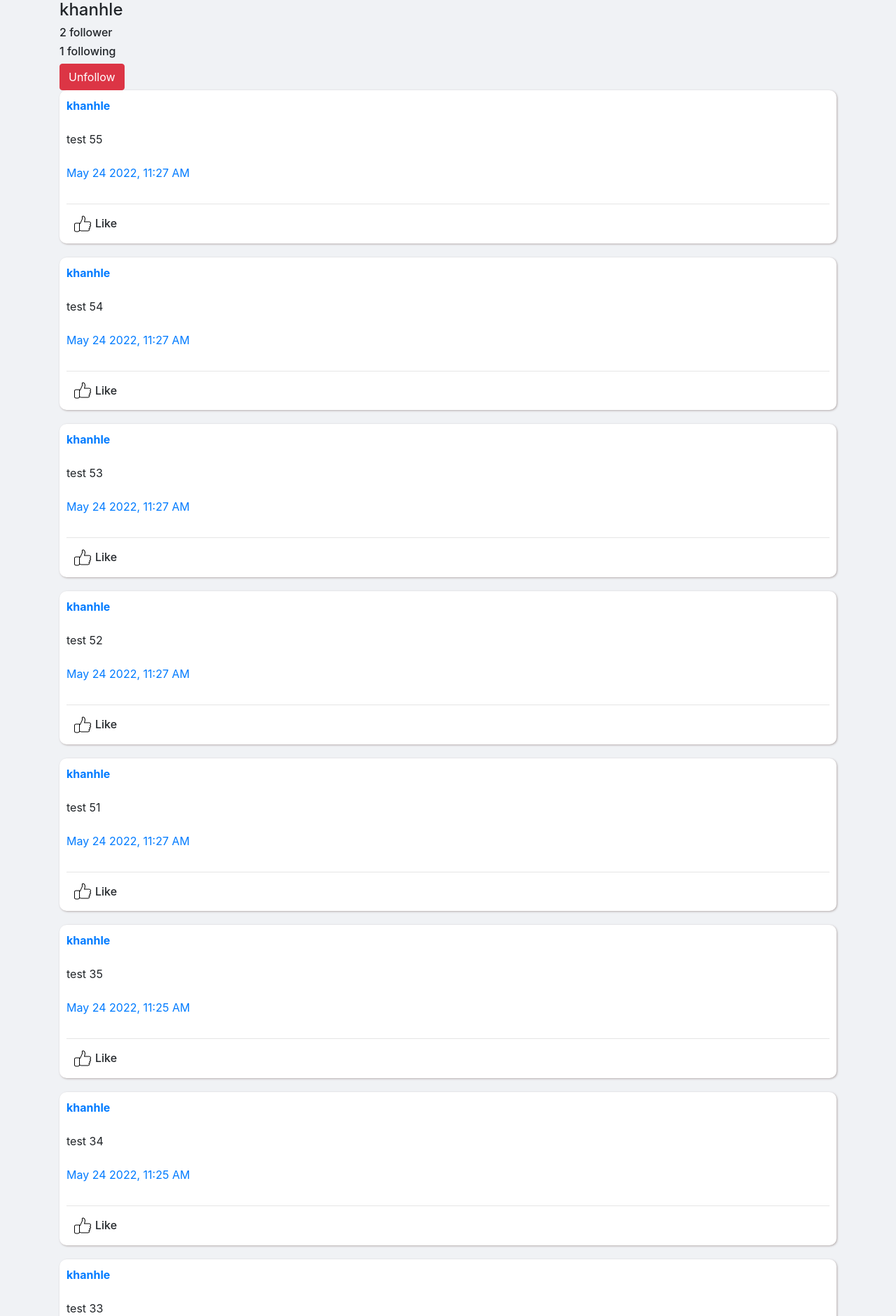
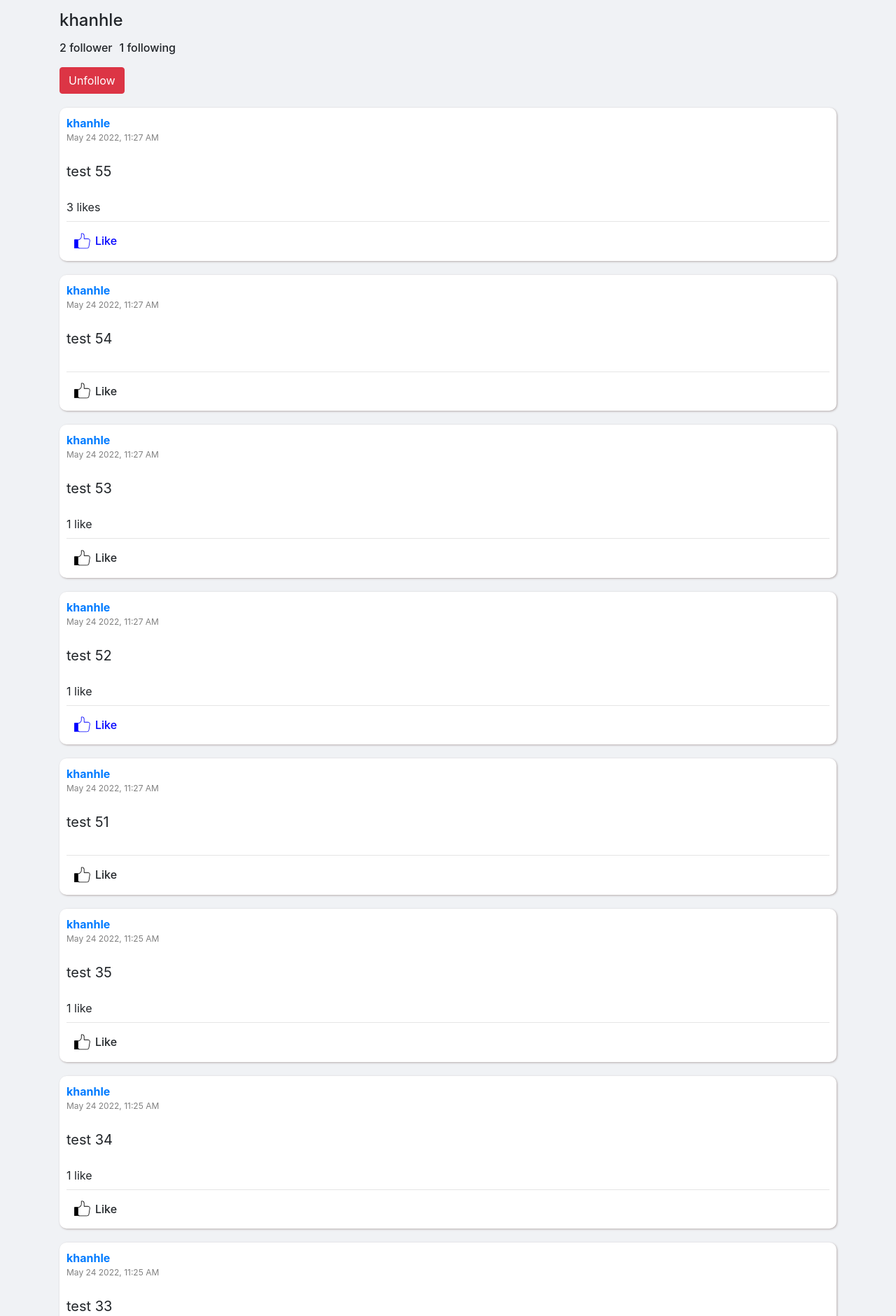
Before and after one commit to ibretsam/CS50-Project-4, a Django app: page /profile/1 in a window 1280 px wide. Shown: the part 56-1937 px from the top of the page at 70% size. Run offline with Django 3.2, Linux system fonts and the light colour scheme; a user stored in the database is signed in; data comes from the database, SQL or seed files in the repository; both versions use the stored data as it was after the commit; some libraries are stand-ins or nearby versions.

Commit message:
Finished like feature, project complete

```diff
--- a/network/static/network/network.js
+++ b/network/static/network/network.js
@@ -44,22 +44,16 @@ function newpost(postContent, profile) {
 }
 
 const likesvg = `<svg width="24px" height="24px" viewBox="0 0 512 512">
-<path d="M512,304.021c0-12.821-5.099-24.768-13.867-33.6c9.963-10.901,15.019-25.536,13.632-40.725
-c-2.475-27.115-26.923-48.363-55.616-48.363H324.395c6.485-19.819,16.939-56.149,16.939-85.333c0-46.272-39.317-85.333-64-85.333
-c-22.165,0-38.016,12.459-38.677,12.992c-2.539,2.048-3.989,5.099-3.989,8.341v72.32l-61.44,133.141l-2.56,1.28v-4.075
-c0-5.888-4.779-10.667-10.667-10.667H53.333C23.936,224,0,247.936,0,277.333V448c0,29.397,23.936,53.333,53.333,53.333h64
-c23.083,0,42.773-14.72,50.219-35.243c17.749,9.131,41.643,13.931,56.469,13.931H419.84c23.232,0,43.541-15.68,48.32-37.269
-c2.453-11.115,1.024-22.315-3.84-32.043c15.744-7.936,26.347-24.171,26.347-42.688c0-7.552-1.728-14.784-5.013-21.333
-C501.397,338.752,512,322.517,512,304.021z M149.333,448c0,17.643-14.379,32-32,32h-64c-17.664,0-32-14.357-32-32V277.333
-c0-17.643,14.357-32,32-32v0.107h95.957v10.667c0,0.064,0.043,0.107,0.043,0.171V448z M466.987,330.368
-c-4.117,0.469-7.595,3.264-8.896,7.211c-1.301,3.925-0.235,8.277,2.795,11.115c5.44,5.141,8.427,12.011,8.427,19.349
-c0,13.44-10.155,24.768-23.637,26.304c-4.117,0.469-7.595,3.264-8.896,7.211c-1.301,3.925-0.235,8.277,2.795,11.115
-c7.04,6.635,9.856,15.936,7.744,25.472c-2.624,11.883-14.187,20.523-27.499,20.523H224c-15.851,0-41.365-6.848-53.333-15.744
-V262.656l15.381-7.68c2.155-1.088,3.883-2.88,4.907-5.077l64-138.667c0.64-1.387,0.981-2.923,0.981-4.459V37.909
-c4.437-2.453,12.139-5.803,21.333-5.803c11.691,0,42.667,29.077,42.667,64c0,37.525-20.416,91.669-20.629,92.203
-c-1.237,3.264-0.811,6.955,1.195,9.835c2.005,2.88,5.269,4.608,8.789,4.608h146.795c17.792,0,32.896,12.715,34.389,28.971
-c1.131,12.16-4.672,23.723-15.168,30.187c-3.285,2.005-5.205,5.653-5.056,9.493c0.128,3.84,2.347,7.296,5.781,9.067
-c9.003,4.608,14.592,13.653,14.592,23.595C490.603,317.504,480.448,328.832,466.987,330.368z"/>
+<path id="XMLID_1929_" d="M109.4,459.991H13c-2.1,0-3.9-1.8-3.9-3.9v-248.4c0-2.1,1.8-3.9,3.9-3.9h96.4
+			c2.1,0,3.9,1.8,3.9,3.9v248.4C113.3,458.191,111.6,459.991,109.4,459.991z"/>
+		<path d="M284.6,20.391c-28.2-20.7-67.2-8.8-68.8-8.3c-3.8,1.2-6.3,4.7-6.3,8.6v85.8c0,29.1-13.8,53.7-41.1,73.2
+			c-21.1,15.1-42.7,21.3-42.9,21.4c-0.2,0-0.3,0.1-0.5,0.2l-5.1,1.7c-3-4.9-8.3-8.2-14.5-8.2H16.9c-9.3,0-16.9,7.6-16.9,16.9v240.5
+			c0,9.3,7.6,16.9,16.9,16.9h88.6c8,0,14.7-5.6,16.4-13c11.9,12.7,28.8,20.7,47.6,20.7h209.8c44.6,0,73.1-23.3,78.1-64l26.8-170.2
+			c3.9-24.7-6.2-49.7-25.8-63.7c-11.1-8-24.2-12.2-37.9-12.2H311.4v-79.6C311.4,55.891,302.4,33.491,284.6,20.391z M104.2,450.891
+			H18.1v-238h86.1V450.891z M420.5,184.791c9.9,0,19.3,3,27.3,8.8c14,10.1,21.3,28.2,18.4,46.2l-26.7,170.3c0,0.1,0,0.2,0,0.3
+			c-4.9,39.8-35.4,48.2-60.2,48.2H169.5c-26,0-47.1-21.1-47.1-47.1v-190.2l8.3-2.8c2.9-0.8,25.2-7.6,47.8-23.7
+			c32.1-22.8,49.1-53.3,49.1-88.2v-78.6c10.4-2,31.3-4,46.4,7.1c12.8,9.4,19.3,26.9,19.3,52v88.7c0,5,4.1,9.1,9.1,9.1h118.1V184.791
+			z"/>
 </svg>`;
 
 const editBtnImage = `<svg width="24px" height="24px">
@@ -76,20 +70,25 @@ function showpost(target, page) {
                 postElement.innerHTML = `<div class="post" data-id="${post.id}">
                                             <div class="post-wrapper">
                                                 <div id="user">
+                                                    <div class="wrapper">
                                                     <a href="/profile/${post.profile_id}">
-                                                        <strong class="post_profile">${post.profile}</strong>
-                                                    </a>
+                                                    <strong class="post_profile">${post.profile}</strong>
+                                                </a>
+                                                <div class="time"><a href="/post/${post.id}">${post.time}</a></div> <br>
+                                                    </div>
+
                                                 </div>
                                                 <div class="edit-btn">
                                                 </div>
                                             </div>
-                                            <br>
-                                            <div id="content">${post.postContent}</div> <br>
-                                            <div id="time"><a href="/post/${post.id}">${post.time}</a></div> <br>
+
+
+                                            <div class="content">${post.postContent}</div> <br>
+                                            <div class="like-count" data-id="${post.id}"></div>
                                             <hr class="like-split">
                                             <div class="like-btn">
                                                 <div class="like-img">
-                                                    <button>
+                                                    <button class="like-icon">
                                                         ${likesvg}
                                                     </button>
                                                 </div>
@@ -115,9 +114,10 @@ function showpost(target, page) {
                     <a href="/profile/${post.profile_id}">
                         <strong class="post_profile">${post.profile}</strong>
                     </a>
-                </div> <br>
-                <div id="content">${post.postContent}</div> <br>
-                <div id="time"><a href="/post/${post.id}">${post.time}</a></div> <br>
+                </div>
+                <div class="time"><a href="/post/${post.id}">${post.time}</a></div> <br>
+                <div class="content">${post.postContent}</div> <br>
+                <div class="like-count" data-id="${post.id}"></div>
                 <hr class="like-split">
                                             <div class="like-btn">
                                                 <div class="like-img">
@@ -188,6 +188,8 @@ function showpost(target, page) {
                 <a class="page-link" href="#" data-page="${posts.currentpage + 1}">Next</a>
               </li>`
             }
+
+            getLikeData(post.id);
         });
 
         const likeBtn = document.querySelectorAll(".like-btn");
@@ -282,6 +284,58 @@ function likePost(postID, condition) {
         })
     }).then(response => response.json()).then(result => {
         console.log(result)
+        getLikeData(postID)
+        likeCountEl = document.querySelectorAll(".like-count");
+        likeCountEl.forEach(el => {
+            if (el.dataset.id == postID) {
+                if (condition == true) {
+                    el.nextElementSibling.nextElementSibling.style.fill = "blue";
+                    el.nextElementSibling.nextElementSibling.style.color = "blue";
+                }
+                else {
+                    el.nextElementSibling.nextElementSibling.style.fill = "";
+                    el.nextElementSibling.nextElementSibling.style.color = "";
+                }
+            }
+        })
 
     })
 }
+
+function getLikeData(postID) {
+    fetch(`http://${window.location.hostname}:${window.location.port}/post/${postID}/like`).then(response => response.json()).then(result => {
+        console.log(result)
+        likeCount = document.querySelectorAll(".like-count");
+        likeCount.forEach(element => {
+
+            if (element.dataset.id == postID) {
+                if (result.likeCount == 0) {
+                    element.innerHTML = '';
+                }
+                else if (result.likeCount == 1){
+                    element.innerHTML = `${result.likeCount} like`;
+                }
+                else {
+                    element.innerHTML = `${result.likeCount} likes`
+                }
+                if (result.likeObj != null) {
+                    if (result.likeObj.liked === true) {
+                        element.nextElementSibling.nextElementSibling.style.fill = "blue";
+                        element.nextElementSibling.nextElementSibling.style.color = "blue";
+                        element.nextElementSibling.nextElementSibling.addEventListener('click', () => {
+                            likePost(postID, false);
+                        })
+                    }
+                    else {
+                        element.nextElementSibling.nextElementSibling.style.fill = "";
+                        element.nextElementSibling.nextElementSibling.style.color = "";
+                        element.nextElementSibling.nextElementSibling.addEventListener('click', () =>{
+                            likePost(postID, true);
+                        })
+                    }
+                }
+            }
+
+        })
+    })
+}
--- a/network/static/network/styles.css
+++ b/network/static/network/styles.css
@@ -1,5 +1,9 @@
 body{
     background-color: #F0F2F5;
+}
+
+#newPost-view{
+    margin-top: 15px;
 }
 
 .post{
@@ -8,6 +12,34 @@ body{
     border-radius: 10px;
     background-color: white;
     box-shadow: 1px 1px 3px 0px #b3abab;
+}
+
+.time{
+    font-size: 12px;
+}
+
+.time a{
+    color: gray;
+}
+
+.content{
+    font-size: 20px;
+}
+.follow-wrapper {
+    display: flex;
+}
+
+.follow-wrapper h6 {
+    margin-right: 10px;
+}
+
+.user {
+    margin: 15px 0;
+}
+
+.follow-btn{
+    margin: 10px 0;
+    margin-bottom: 20px;
 }
 
 #page{
--- a/network/templates/network/profile.html
+++ b/network/templates/network/profile.html
@@ -1,9 +1,14 @@
 {% extends "network/layout.html" %}
 {% block body %}
 <div class="container">
+    <div class="user">
         <h4 id="user">{{ profile }}</h4>
+    </div>
+    <div class="follow-wrapper">
         <h6>{{ profile.follower.count }} follower</h6>
         <h6>{{ profile.following.count }} following</h6>
+    </div>
+    <div class="follow-btn">
         {% if request.user != profile.user %}
             {% if request.user not in followerList %}
                 <a class="btn btn-primary" href="{% url 'follow' user_id=profile.id condition='follow' %}">Follow</a>
@@ -11,6 +16,7 @@
                 <a class="btn btn-danger" href="{% url 'follow' user_id=profile.id condition='unfollow' %}">Unfollow</a>
             {% endif %}
         {% endif %}
+    </div>
     <div id="profile-content">
 
     </div>
--- a/network/views.py
+++ b/network/views.py
@@ -195,20 +195,26 @@ def follow(request, user_id, condition):
 @csrf_exempt
 @login_required
 def like(request, post_id):
-    if request.method == "PUT":
+    post = Post.objects.get(pk = post_id)
+    profile = request.user.userprofile
+    try:
+        like = Like.objects.get(profile = profile, post = post)
+    except Like.DoesNotExist:
+        like = Like.objects.create(
+            profile = profile,
+            liked = False,
+            post = post
+        )
+    if request.method == "GET":
+        if like != None:
+            return JsonResponse ({"likeCount": Like.objects.filter(post = post, liked = True).count(), "likeObj": like.serialize()})
+        else:
+            return JsonResponse ({"likeCount": Like.objects.filter(post = post, liked = True).count(), "likeObj": None})
+
+    elif request.method == "PUT":
         data = json.loads(request.body)
-        profile = request.user.userprofile
-        post = Post.objects.get(pk = post_id)
-        try:
-            like = Like.objects.get(profile = profile, post = post)
-            like.liked = data["liked"]
-            like.save()
-        except Like.DoesNotExist:
-            like = Like.objects.create(
-                profile = profile,
-                liked = data["liked"],
-                post = post
-            )
+        like.liked = data["liked"]
+        like.save()
         return JsonResponse({"message": "Post liked succesfully", "likeObj": like.serialize(), "likeCount": Like.objects.filter(post = post, liked = True).count()})
 
     else:
```
Also changed, not shown: db.sqlite3. Lines whose indentation alone changed are shown as unchanged.
